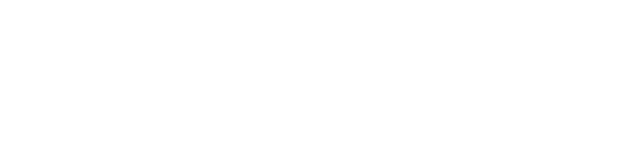
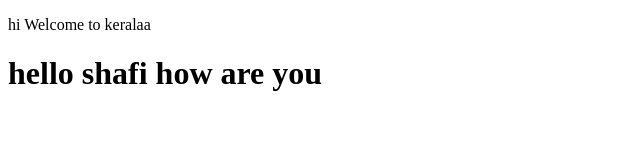
Before and after one commit to SHAFIPT/webapp, a plain HTML site: page webapp/index.html in a window 1280 px wide. Shown: the whole page, without its empty margins (0-640 px from the left). Drawn offline with Linux system fonts and the light colour scheme.

Commit message:
new commit

```diff
--- a/webapp/index.html
+++ b/webapp/index.html
@@ -6,6 +6,7 @@
     <title>Document</title>
 </head>
 <body>
-
+    <p>hi Welcome to keralaa</p>
+    <h1>hello shafi how are you</h1>
 </body>
 </html>
```
